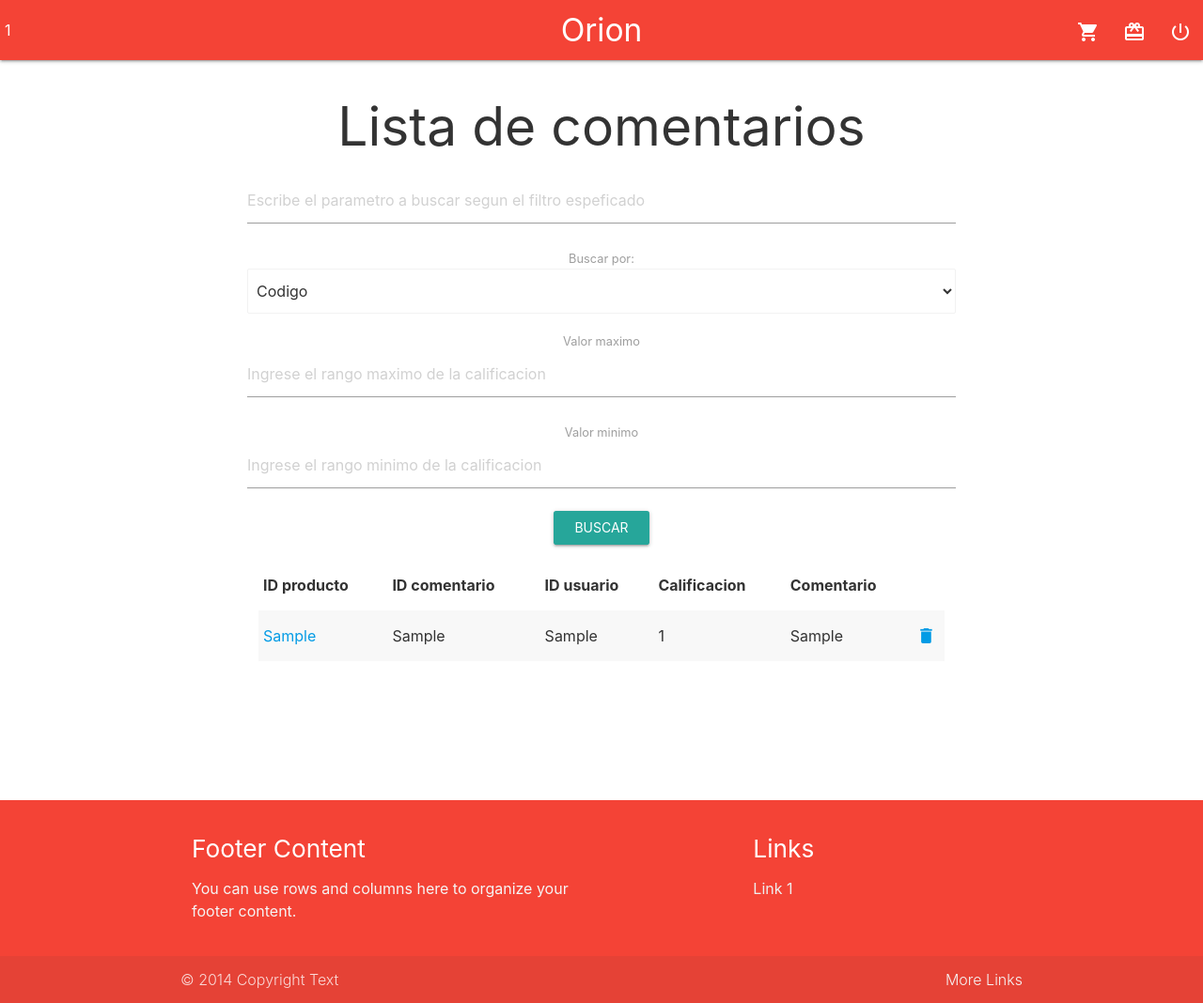
After one commit to edwardmroa/Orion-Project-2021, a Flask app: page /dashboard/comentarios in a window 1280 px wide. The commit adds this page. Shown: the whole page at 94% size. Run offline with Flask 2, Linux system fonts and the light colour scheme; a user stored in the database is signed in; tables that the repository leaves empty hold one stand-in row (values such as "Sample post"); some libraries are stand-ins or nearby versions.

Commit message:
Añadido gestion de comentarios

```diff
--- a/app.py
+++ b/app.py
@@ -3,7 +3,7 @@ import sqlite3
 from sqlite3 import Error
 from flask import Flask, render_template, flash, request, redirect, url_for, session, send_file, current_app, g
 from wtforms.validators import Length
-from formulario import RegistroComprador, producto, Login, PerfilUsuario, formularioLogin, formularioRegistro, CambioPassword, EliminarCuenta, RegistrarOperario, ListarOperarios, lote
+from formulario import RegistroComprador, producto, Login, PerfilUsuario, formularioLogin, formularioRegistro, CambioPassword, EliminarCuenta, RegistrarOperario, ListarOperarios, lote,Comentarios
 from werkzeug.security import generate_password_hash, check_password_hash
 from datetime import datetime
 from db import get_db, close_db
@@ -17,7 +17,7 @@ app.config['SECRET_KEY'] = SECRET_KEY
 
 @app.route("/", methods=["GET", "POST"])
 def dashboard():
-    return redirect( url_for("login"))
+    return render_template('Home.html')
 
 @app.route("/registro", methods=["GET", "POST"])
 def registro():
@@ -575,6 +575,67 @@ def dashboardUsuarioInterno( ):
     else:
         return redirect( url_for( 'dashboard' ) )
 
+@app.route('/dashboard/comentarios', methods=('GET', 'POST'))
+def dashboardComentarios( ):
+    if 'user_id' in session:
+        if session['rol'] != 'Usuario externo':
+            form = Comentarios()
+            form.rangoMaximo.default = 5
+            form.rangoMinimo.default = 0
+            db = get_db()
+            comentarios = db.execute( 'SELECT * FROM comentarios').fetchall()
+            db = close_db()
+            if request.method=='POST':
+                parametro = request.form['busqueda']
+                filtro = request.form['filtro']
+                if parametro.isdigit() and filtro=="Codigo":
+                    for us in reversed(comentarios):
+                        codigoProducto = str(us[2])
+                        if not parametro in codigoProducto:
+                            comentarios.remove(us)
+                elif parametro.isdigit() and filtro=="Calificación":
+                    for us in reversed(comentarios):
+                        calificacion = int(us[3])
+                        if int(parametro) != calificacion:
+                            comentarios.remove(us)
+                elif (not parametro.isdigit()) and filtro=="Calificación":
+                        for us in reversed(comentarios):
+                            calificacion = int(us[3])
+                            max = int(request.form['rangoMaximo'])
+                            min = int(request.form['rangoMinimo'])
+                            if calificacion < min or calificacion > max:
+                                comentarios.remove(us)
+                elif parametro and filtro=="Nombre":
+                    nombres = list()
+                    i = 0
+                    db = get_db()
+                    for us in reversed(comentarios):
+                        nombre = db.execute( 'SELECT nombre_producto FROM productos WHERE id_producto=?',(us[2],)).fetchall()
+                        if nombre:
+                            nombres.append(nombre[0][0])
+                            if not parametro in nombres[i]:
+                                comentarios.remove(us)
+                        i += 1
+            return render_template('dashboard_comentarios.html', comentarios = comentarios, form=form)
+        return redirect( url_for( 'dashboard' ) )
+    else:
+        return redirect( url_for( 'dashboard' ) )
+
+@app.route('/dashboard/comentarios/<id>/delete', methods=('GET', 'POST'))
+def eliminarComentario(id):
+    if 'user_id' in session:
+        if session['rol'] != 'Usuario externo':
+            if request.method == 'POST':
+                db = get_db()
+                db.execute("DELETE FROM comentarios WHERE id_comentario = ?",(id,))
+                db.commit()
+                db.close()
+                return redirect( url_for( 'dashboardComentarios' ) )
+            return render_template('eliminarComentario.html', id=id, titulo='Eliminar comentario')
+        return redirect( url_for( 'dashboard' ) )
+    else:
+        return redirect( url_for( 'dashboard' ) )
+
 @app.route('/dashboard/internos/<id>/delete', methods=('GET', 'POST'))
 def eliminarPerfilOperario(id):
     if 'user_id' in session:
@@ -594,6 +655,27 @@ def eliminarPerfilOperario(id):
     else:
         return redirect( url_for( 'dashboard' ) )
 
+@app.route("/producto/<id>", methods=["GET", "POST"])
+def productoDetalle(id):
+    db = get_db()
+    nombre = db.execute('SELECT nombre_producto, precio,unidad FROM productos WHERE id_producto = ?', (id,)).fetchall()
+    listadoComentarios = db.execute('SELECT * FROM comentarios WHERE id_producto = ?',(id,)).fetchall()
+    if len(nombre)>0:
+        if request.method == 'POST' and 'user_id' in session:
+            db.execute("INSERT into comentarios (id_usuario,id_producto,calificacion,comentario) VALUES(?,?,?,?)",(session['user_id'], id, request.form['rate'], request.form['comentario']))
+            db.commit()
+        nombre = nombre[0]
+        nombres = list()
+        if len(listadoComentarios)>0:
+            for com in listadoComentarios:
+                consulta = db.execute('SELECT username FROM usuarios WHERE id_usuario = ?', (com[1],)).fetchall()
+                nombres.append(consulta[0][0])
+        db.close()
+        return render_template('productdesc.html', product = nombre, comentario=listadoComentarios, usuarios = nombres)
+    else:
+        db.close()
+        return redirect( url_for( 'dashboard' ) )
+
 @app.route( '/logout' )
 def logout():
     session.clear()
--- a/formulario.py
+++ b/formulario.py
@@ -97,3 +97,9 @@ class lote(FlaskForm):
     eliminar = SubmitField( 'Eliminar', render_kw={"onmouseover": "eliminarLote()", "class":"form_boton"})
     actualizar = SubmitField( 'Actualizar', render_kw={"onmouseover": "actualizarLote()","class":"form_boton"})
     crear = SubmitField( 'Crear', render_kw={"onmouseover": "crearLote()","class":"form_boton"})
+class Comentarios(FlaskForm):
+    busqueda = StringField('', render_kw = {"placeholder": "Escribe el parametro a buscar segun el filtro espeficado"})
+    filtro = SelectField(u'Buscar por:', choices=[('Codigo', 'Codigo'), ('Nombre', 'Nombre'), ('Calificación', 'Calificación')])
+    rangoMinimo = IntegerField('Valor minimo',render_kw={"placeholder":"Ingrese el rango minimo de la calificacion","min":"0", "max":"5"})
+    rangoMaximo = IntegerField('Valor maximo',render_kw={"placeholder":"Ingrese el rango maximo de la calificacion", "min":"0", "max":"5"})
+    enviar = SubmitField('Buscar')
--- a/templates/Home.html
+++ b/templates/Home.html
@@ -16,8 +16,8 @@
             <input class="buscador" type="text" placeholder="¿Que deseas buscar?">
             <nav class="nav">
                 <ul class="Op">
-                    <li class="nav-op"><a href="#"><i class="far fa-user"></i>Login</a></li>
-                    <li class="nav-op"><a href="#"><i class="fas fa-sign-in-alt"></i>Registro</a></li>
+                    <li class="nav-op"><a href="/login"><i class="far fa-user"></i>Login</a></li>
+                    <li class="nav-op"><a href="/registro"><i class="fas fa-sign-in-alt"></i>Registro</a></li>
                 </ul>
             </nav>
         </div>
--- a/templates/base.html
+++ b/templates/base.html
@@ -47,8 +47,10 @@
         </ul>
     </div> -->
 
+
+
         <nav>
-            <div class="nav-wrapper grey darken-4">
+            <div class="nav-wrapper red">
             <a href="/" class="brand-logo center">Orion</a>
             <ul id="nav-mobile" class="left">
                 <li style="padding:0 5px;">{{ session['user_name'] }}</li>
@@ -72,6 +74,7 @@
             </div>
           </nav>
 
+
     <div class="row">
         <!-- Tiles -->
         <article class="col s12 l10 offset-l1">
@@ -80,7 +83,7 @@
         </article>
     </div>
 
-    <footer class="page-footer grey darken-4">
+    <footer class="page-footer red">
         <div class="container">
           <div class="row">
             <div class="col l6 s12">
--- /dev/null
+++ b/templates/dashboard_comentarios.html
@@ -0,0 +1,49 @@
+{% extends "base.html" %}
+{% block contenido %}
+
+  <div class="container" style="margin-bottom: 128px;">
+      <div class="row">
+          <h2 class="center-align">Lista de comentarios</h2>
+          <form action="" method="post" class="center-align">
+            {{ form.hidden_tag() }}
+            <p>
+              {{ form.busqueda(size=30) }}<br />
+            </p>
+            <p>{{ form.filtro.label }}
+              {{ form.filtro(class="browser-default") }}</p>
+              <p>{{ form.rangoMaximo.label }}
+                {{ form.rangoMaximo }}</p>
+                <p>{{ form.rangoMinimo.label }}
+                  {{ form.rangoMinimo }}</p>
+            <p>{{ form.enviar(class_="waves-effect waves-light btn") }}</p>
+          </form>
+          <div class="col s12">
+              <table class="striped">
+                  <thead>
+                      <tr>
+                        <th data-field="producto">ID producto</th>
+                          <th data-field="idComentario">ID comentario</th>
+                          <th data-field="idUsuario">ID usuario</th>
+                          <th data-field="Calificacion">Calificacion</th>
+                          <th data-field="Comentario">Comentario</th>
+                      </tr>
+                  </thead>
+                  <tbody>
+                    {% for us in comentarios %}
+                    <tr>
+                      <td ><a href="/producto/{{ us[2] }}">{% print(us[2]) %}</a></td>
+                      <td >{% print(us[0]) %}</td>
+                      <td >{% print(us[1]) %}</td>
+                      <td >{% print(us[3]) %}</td>
+                      <td >{% print(us[4]) %}</td>
+                      <td>
+                        <a href="/dashboard/comentarios/{{ us[0] }}/delete"><i class="zmdi zmdi-delete zmdi-hc-lg"></i></a>
+                      </td>
+                    </tr>
+                    {% endfor %}
+                  </tbody>
+              </table>
+          </div>
+      </div>
+  </div>
+  {% endblock %}
```
Also changed, not shown: templates/eliminarComentario.html (added, +11 -0 lines), templates/productdesc.html (+73 -52 lines).
